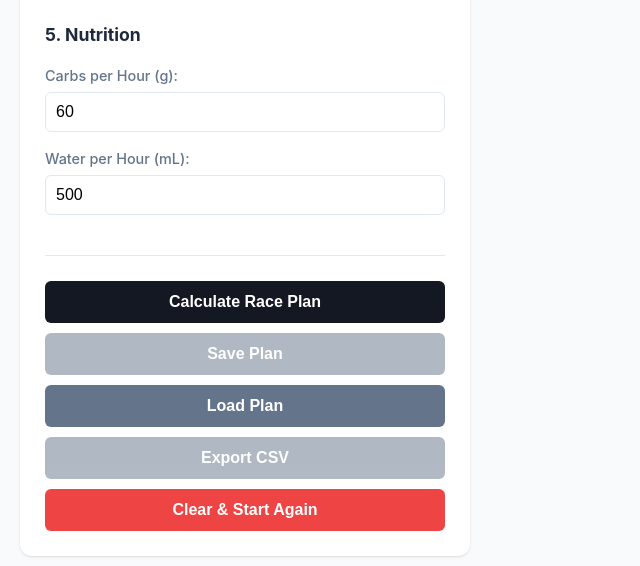
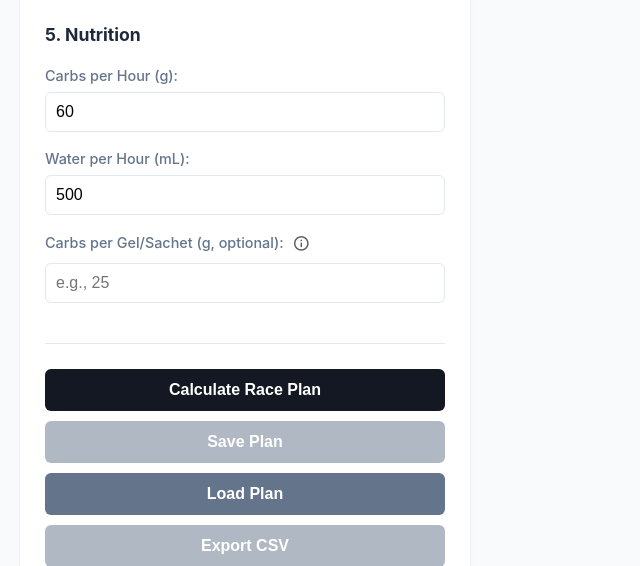
Before and after one commit to lennon101/RaceCraft, a Flask app: page / in a window 1280 px wide. Shown: the part 1521-2087 px from the top of the page, without its empty margins (0-640 px from the left). Run offline with Flask 3, Linux system fonts and the light colour scheme.

Commit message:
Add carbs per gel input and gel calculations to dropbag table
Co-authored-by: lennon101 <1709944+lennon101@users.noreply.github.com>

```diff
--- a/app.py
+++ b/app.py
@@ -451,7 +451,7 @@ def format_time(minutes):
     secs = int((minutes % 1) * 60)
     return f"{hours:02d}:{mins:02d}:{secs:02d}"
 
-def calculate_dropbag_contents(segments, checkpoint_dropbags):
+def calculate_dropbag_contents(segments, checkpoint_dropbags, carbs_per_gel=None):
     """
     Calculate dropbag contents for each checkpoint with a dropbag.
 
@@ -466,9 +466,11 @@ def calculate_dropbag_contents(segments, checkpoint_dropbags):
     Args:
         segments: List of calculated segments with target_carbs and target_water
         checkpoint_dropbags: List of booleans indicating which checkpoints have dropbags
+        carbs_per_gel: Optional carbs per gel/sachet in grams. If provided, calculates gel quantities.
 
     Returns:
-        List of dropbag contents: [{'checkpoint': 'CP1', 'carbs': 120, 'hydration': 1.5}, ...]
+        List of dropbag contents: [{'checkpoint': 'CP1', 'carbs': 120, 'hydration': 1.5,
+                                     'num_gels': 5, 'actual_carbs': 125}, ...]
     """
     if not checkpoint_dropbags or len(checkpoint_dropbags) == 0:
         return []
@@ -514,11 +516,22 @@ def calculate_dropbag_contents(segments, checkpoint_dropbags):
     # Convert to output format
     for cp_idx in sorted(dropbag_accumulation.keys()):
         contents = dropbag_accumulation[cp_idx]
-        dropbag_contents.append({
+        carb_target = round(contents['carbs'])  # Round to whole grams
+
+        dropbag_item = {
             'checkpoint': f'CP{cp_idx + 1}',
-            'carbs': round(contents['carbs']),  # Round to whole grams
+            'carbs': carb_target,
             'hydration': round(contents['hydration'], 1)
-        })
+        }
+
+        # Add gel calculations if carbs_per_gel is provided
+        if carbs_per_gel and carbs_per_gel > 0:
+            num_gels = round(carb_target / carbs_per_gel)  # Round to nearest whole number
+            actual_carbs = num_gels * carbs_per_gel
+            dropbag_item['num_gels'] = num_gels
+            dropbag_item['actual_carbs'] = actual_carbs
+
+        dropbag_contents.append(dropbag_item)
 
     return dropbag_contents
 
@@ -599,6 +612,11 @@ def calculate():
         z2_pace = float(data.get('z2_pace', 6.5))  # in minutes per km
         carbs_per_hour = float(data.get('carbs_per_hour', DEFAULT_CARBS_PER_HOUR))
         water_per_hour = float(data.get('water_per_hour', DEFAULT_WATER_PER_HOUR))
+        carbs_per_gel = data.get('carbs_per_gel')  # Optional: carbs per gel/sachet
+        if carbs_per_gel is not None and carbs_per_gel != '':
+            carbs_per_gel = float(carbs_per_gel)
+        else:
+            carbs_per_gel = None
         climbing_ability = data.get('climbing_ability', 'moderate')
         race_start_time = data.get('race_start_time')  # "HH:MM" or None
 
@@ -736,7 +754,7 @@ def calculate():
             elevation_profile = elevation_profile[::step]
 
         # Calculate dropbag contents
-        dropbag_contents = calculate_dropbag_contents(segments, checkpoint_dropbags)
+        dropbag_contents = calculate_dropbag_contents(segments, checkpoint_dropbags, carbs_per_gel)
 
         return jsonify({
             'segments': segments,
@@ -791,6 +809,7 @@ def save_plan():
             'climbing_ability': data.get('climbing_ability'),
             'carbs_per_hour': data.get('carbs_per_hour'),
             'water_per_hour': data.get('water_per_hour'),
+            'carbs_per_gel': data.get('carbs_per_gel'),
             'race_start_time': data.get('race_start_time'),
             'fatigue_enabled': data.get('fatigue_enabled'),
             'fitness_level': data.get('fitness_level'),
@@ -924,9 +943,24 @@ def export_csv():
             if dropbag_contents and len(dropbag_contents) > 0:
                 writer.writerow([])
                 writer.writerow(['DROP BAG CONTENTS'])
-                writer.writerow(['Checkpoint', 'Carb Target (g)', 'Hydration Target (L)'])
-                for dropbag in dropbag_contents:
-                    writer.writerow([dropbag['checkpoint'], dropbag['carbs'], dropbag['hydration']])
+
+                # Check if gel data is present
+                has_gel_data = any('num_gels' in dropbag for dropbag in dropbag_contents)
+
+                if has_gel_data:
+                    writer.writerow(['Checkpoint', 'Carb Target (g)', 'Number of Gels', 'Actual Carbs (g)', 'Hydration Target (L)'])
+                    for dropbag in dropbag_contents:
+                        writer.writerow([
+                            dropbag['checkpoint'],
+                            dropbag['carbs'],
+                            dropbag.get('num_gels', ''),
+                            dropbag.get('actual_carbs', ''),
+                            dropbag['hydration']
+                        ])
+                else:
+                    writer.writerow(['Checkpoint', 'Carb Target (g)', 'Hydration Target (L)'])
+                    for dropbag in dropbag_contents:
+                        writer.writerow([dropbag['checkpoint'], dropbag['carbs'], dropbag['hydration']])
 
         return send_file(csv_path, as_attachment=True, download_name=csv_filename)
     except Exception as e:
--- a/static/js/app.js
+++ b/static/js/app.js
@@ -599,6 +599,10 @@ async function calculateRacePlan() {
     const fitnessLevel = document.getElementById('fitness-level').value;
     const skillLevel = parseFloat(document.getElementById('skill-level').value) || 0.5;
 
+    // Get carbs per gel (optional)
+    const carbsPerGelInput = document.getElementById('carbs-per-gel').value;
+    const carbsPerGel = carbsPerGelInput && carbsPerGelInput.trim() !== '' ? parseFloat(carbsPerGelInput) : null;
+
     const requestData = {
         gpx_filename: currentPlan.gpx_filename,
         checkpoint_distances: currentPlan.checkpoint_distances,
@@ -609,6 +613,7 @@ async function calculateRacePlan() {
         climbing_ability: climbingAbility,
         carbs_per_hour: carbsPerHour,
         water_per_hour: waterPerHour,
+        carbs_per_gel: carbsPerGel,
         race_start_time: raceStartTime,
         fatigue_enabled: fatigueEnabled,
         fitness_level: fitnessLevel,
@@ -719,17 +724,51 @@ function displayResults(data) {
     // Render dropbag table if dropbag_contents exists
     const dropbagTableContainer = document.getElementById('dropbag-table-container');
     const dropbagTbody = document.getElementById('dropbag-tbody');
+    const dropbagTableHeader = document.querySelector('#dropbag-table thead tr');
 
     if (dropbag_contents && dropbag_contents.length > 0) {
         dropbagTbody.innerHTML = '';
 
+        // Check if gel columns should be displayed (if any item has num_gels)
+        const hasGelData = dropbag_contents.some(item => item.num_gels !== undefined);
+
+        // Update table header based on whether gel data is present
+        if (hasGelData) {
+            dropbagTableHeader.innerHTML = `
+                <th>Checkpoint</th>
+                <th>Carb Target (g)</th>
+                <th>Number of Gels</th>
+                <th>Actual Carbs (g)</th>
+                <th>Hydration Target (L)</th>
+            `;
+        } else {
+            dropbagTableHeader.innerHTML = `
+                <th>Checkpoint</th>
+                <th>Carb Target (g)</th>
+                <th>Hydration Target (L)</th>
+            `;
+        }
+
+        // Render rows
         dropbag_contents.forEach(item => {
             const row = document.createElement('tr');
-            row.innerHTML = `
-                <td><strong>${item.checkpoint}</strong></td>
-                <td>${item.carbs}</td>
-                <td>${item.hydration}</td>
-            `;
+
+            if (hasGelData) {
+                row.innerHTML = `
+                    <td><strong>${item.checkpoint}</strong></td>
+                    <td>${item.carbs}</td>
+                    <td>${item.num_gels}</td>
+                    <td>${item.actual_carbs}</td>
+                    <td>${item.hydration}</td>
+                `;
+            } else {
+                row.innerHTML = `
+                    <td><strong>${item.checkpoint}</strong></td>
+                    <td>${item.carbs}</td>
+                    <td>${item.hydration}</td>
+                `;
+            }
+
             dropbagTbody.appendChild(row);
         });
 
@@ -804,6 +843,7 @@ async function savePlan(forceSaveAs = false) {
         climbing_ability: document.getElementById('climbing-ability').value,
         carbs_per_hour: parseFloat(document.getElementById('carbs-per-hour').value),
         water_per_hour: parseFloat(document.getElementById('water-per-hour').value),
+        carbs_per_gel: document.getElementById('carbs-per-gel').value ? parseFloat(document.getElementById('carbs-per-gel').value) : null,
         race_start_time: document.getElementById('race-start-time').value || null,
         fatigue_enabled: document.getElementById('fatigue-enabled').checked,
         fitness_level: document.getElementById('fitness-level').value,
@@ -916,6 +956,7 @@ async function loadPlan(filename) {
             document.getElementById('climbing-ability').value = data.climbing_ability || 'moderate';
             document.getElementById('carbs-per-hour').value = data.carbs_per_hour || 60;
             document.getElementById('water-per-hour').value = data.water_per_hour || 500;
+            document.getElementById('carbs-per-gel').value = data.carbs_per_gel || '';
             document.getElementById('race-start-time').value = data.race_start_time || '';
             document.getElementById('fatigue-enabled').checked = data.fatigue_enabled !== undefined ? data.fatigue_enabled : true;
             document.getElementById('fitness-level').value = data.fitness_level || 'recreational';
--- a/templates/index.html
+++ b/templates/index.html
@@ -179,6 +179,15 @@
                         <label for="water-per-hour">Water per Hour (mL):</label>
                         <input type="number" id="water-per-hour" min="0" step="50" value="500" />
                     </div>
+                    <div class="input-group">
+                        <label for="carbs-per-gel">
+                            Carbs per Gel/Sachet (g, optional):
+                            <span class="info-icon mdi mdi-information-outline"
+                                  tabindex="0"
+                                  data-tooltip="If specified, the dropbag table will show how many gels/sachets to pack in each dropbag to meet your carb targets. Leave empty to only show total carbs."></span>
+                        </label>
+                        <input type="number" id="carbs-per-gel" min="0" step="1" placeholder="e.g., 25" />
+                    </div>
                 </section>
 
                 <!-- Actions -->
```
Also changed, not shown: 1 other file.
